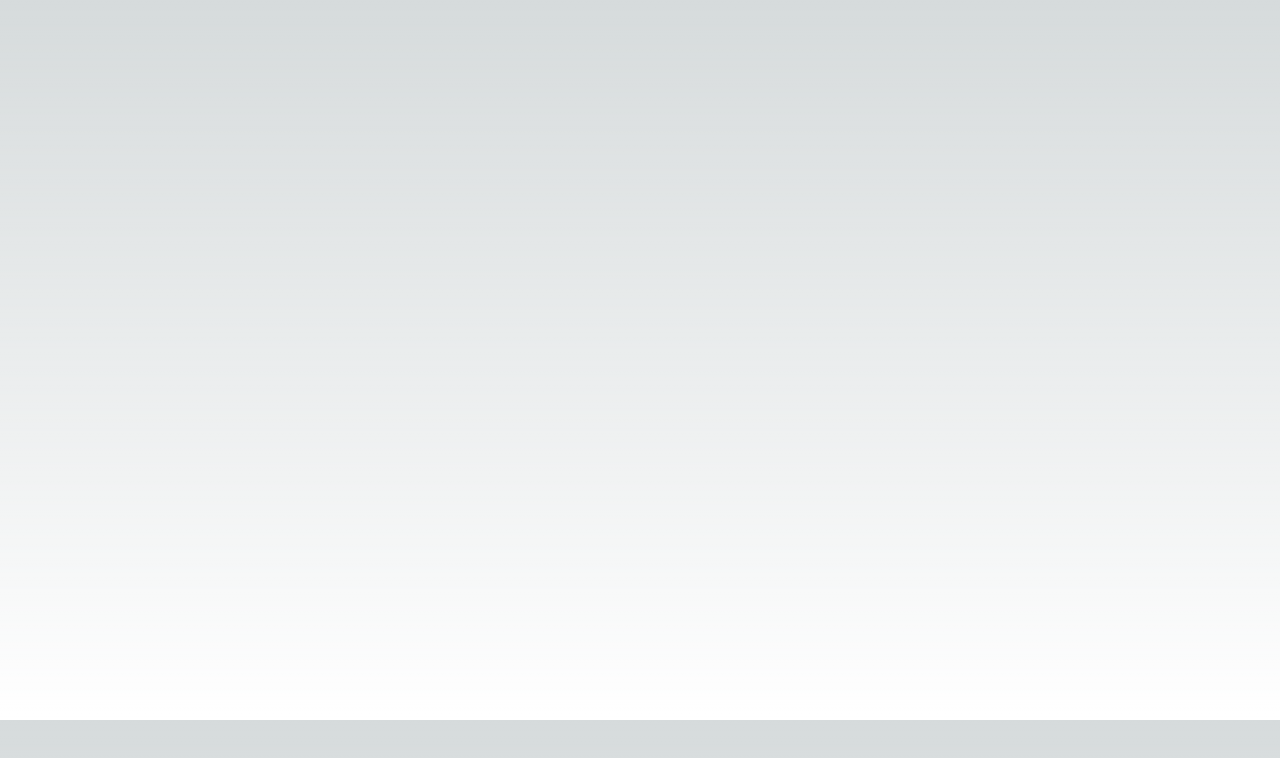
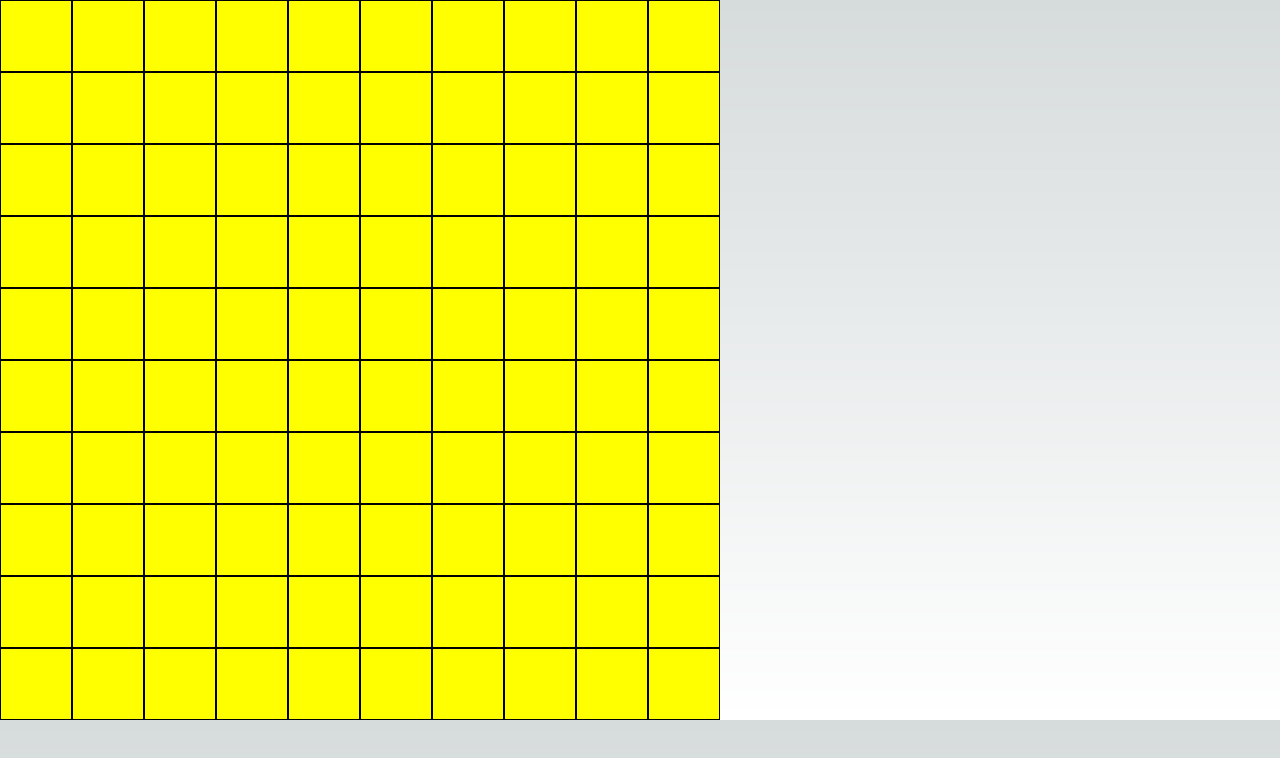
Before and after one commit to Cameron933/snake_game, a Next.js app: page / in a window 1280 px wide. Shown: the top 758 px of the page. Built offline with nearby package versions, Linux system fonts and the light colour scheme.

Commit message:
map snake board & css

```diff
--- a/src/pages/index.tsx
+++ b/src/pages/index.tsx
@@ -157,10 +157,10 @@ export default function Home() {
       </Head>
       <main className={styles.main}>
         {/* game title screen */}
-        {!isGameStart && isDead && (
-          <div>
-            <h1>Snake Game</h1>
-            <button className="" onClick={initGame}>
+        {!isGameStart && !isDead && (
+          <div className={styles.game_message}>
+            <h1 className={styles.game_message__title}>Snake Game</h1>
+            <button className={styles.game_message__start} onClick={initGame}>
               Start Game
             </button>
           </div>
@@ -170,14 +170,22 @@ export default function Home() {
         {isDead && (
           <div className={styles.game_message}>
             <h1 className={styles.game_message__title}>Game Over</h1>
-            <button className={styles.game_message__restart} onClick={initGame}>
+            <button className={styles.game_message__start} onClick={initGame}>
               Try Again!
             </button>
           </div>
         )}
 
         {/* game play screen */}
-        <div></div>
+        <section className={styles.snake_layer}>
+          {gameBoardArray.map((position) => {
+            return (
+              <div key={position} className={`${styles.snake_layer__blocks} `}>
+                &nbsp;
+              </div>
+            );
+          })}
+        </section>
       </main>
     </>
   );
--- a/src/styles/Home.module.css
+++ b/src/styles/Home.module.css
@@ -3,3 +3,53 @@
   width: min(90vh, 90vw);
   height: min(90vh, 90vw);
 }
+
+.game_message {
+  height: 100%;
+  width: 100%;
+  display: flex;
+  flex-direction: column;
+  justify-content: center;
+  align-items: center;
+  position: absolute;
+  z-index: 5;
+}
+
+.game_message__title {
+  font-size: 15vh;
+  text-align: center;
+}
+
+.game_message__start {
+  background-color: black;
+  color: white;
+  font-size: 7vh;
+}
+
+.game_message__start:hover {
+  color: gray;
+}
+
+.game_message__start:active {
+  color: black;
+  background-color: white;
+}
+
+.snake_layer {
+  position: absolute;
+  left: 0;
+  top: 0;
+  width: 100%;
+  height: 100%;
+  z-index: 1;
+}
+
+.snake_layer__blocks {
+  display: inline-block;
+  width: 10%;
+  height: 10%;
+  margin: 0px;
+  padding: 0px;
+  background-color: yellow;
+  border: 1px solid black;
+}
```
